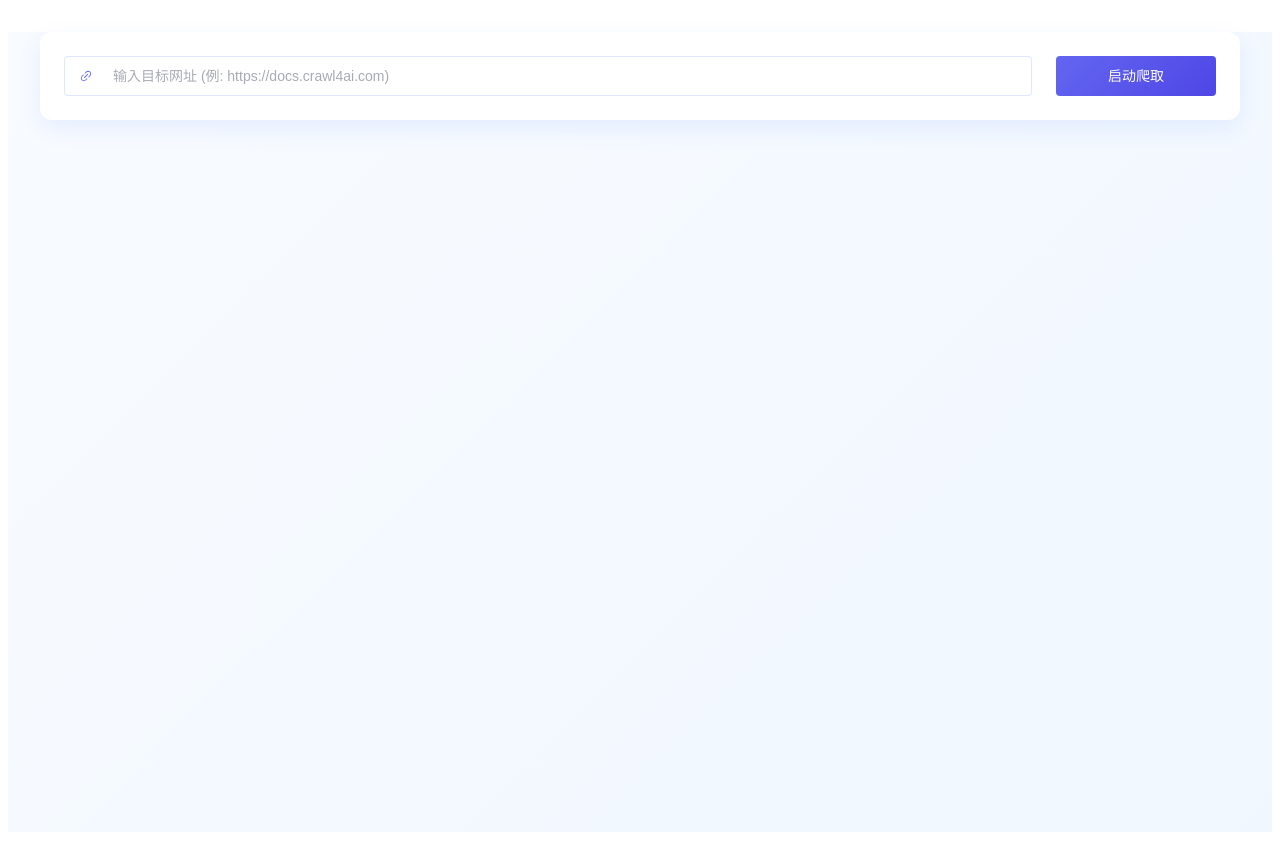
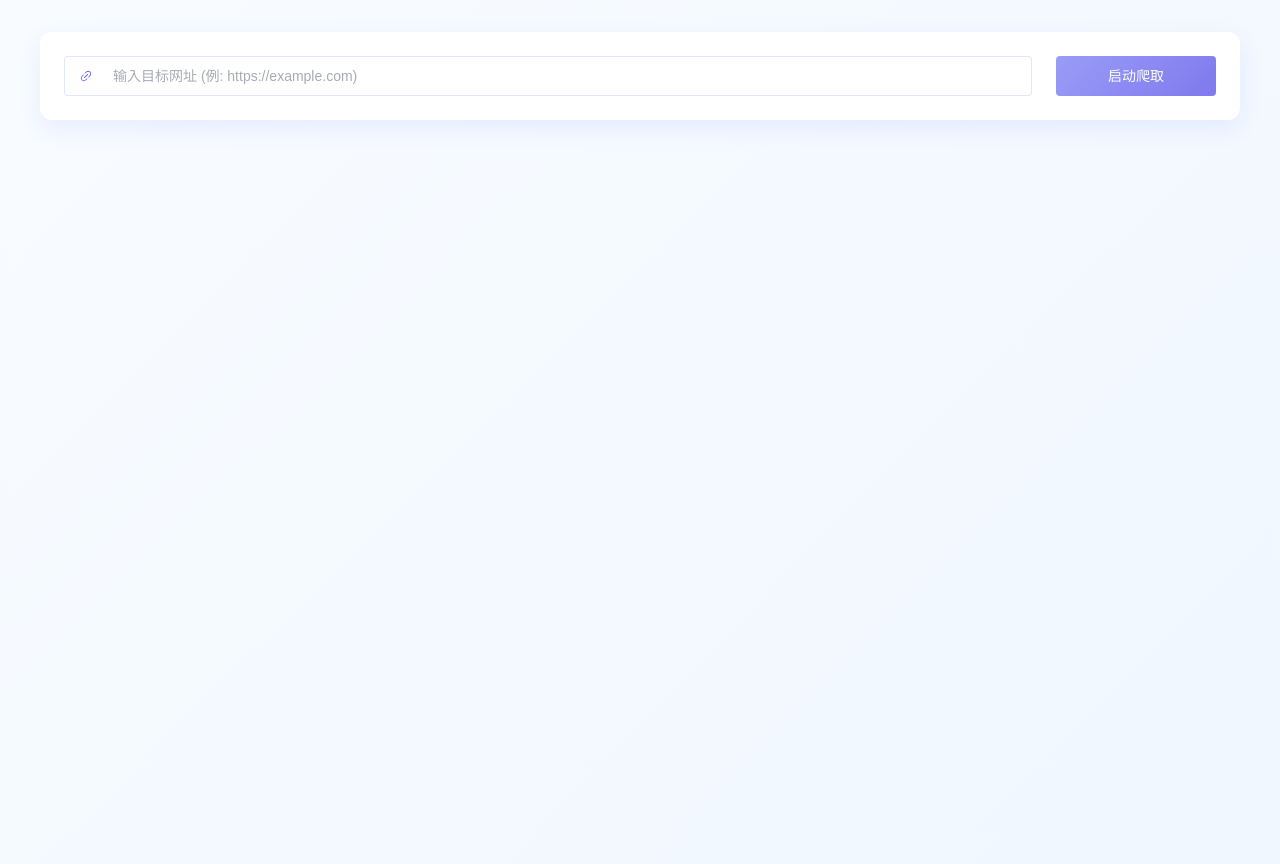
Before and after one commit to RotosAries/crawlerWeb-byRA, a Vue app in the folder frontend/: page / in a window 1280 px wide. Built offline with nearby package versions, Linux system fonts and the light colour scheme.

Commit message:
优化页面背景和输入框交互，增强按钮状态控制

```diff
--- a/frontend/src/App.vue
+++ b/frontend/src/App.vue
@@ -23,4 +23,8 @@ nav {
     }
   }
 }
+
+body {
+  background: linear-gradient(135deg, #f8fbff 0%, #f0f7ff 100%);
+}
 </style>
--- a/frontend/src/views/HomeView.vue
+++ b/frontend/src/views/HomeView.vue
@@ -4,9 +4,11 @@
     <div class="input-group">
       <el-input
         v-model="url"
-        placeholder="输入目标网址 (例: https://docs.crawl4ai.com)"
+        placeholder="输入目标网址 (例: https://example.com)"
         size="large"
         class="modern-input"
+        clearable
+        :disabled="loading"
       >
         <template #prefix>
           <el-icon class="input-prefix"><Link /></el-icon>
@@ -19,6 +21,7 @@
         :loading="loading"
         @click="crawl"
         class="action-button"
+        :disabled="loading || !url"
       >
         {{ loading ? "数据采集中..." : "启动爬取" }}
       </el-button>
@@ -47,6 +50,7 @@
 
 <script>
 import { Link, Document } from "@element-plus/icons-vue";
+// import { ElNotification } from "element-plus"; 未来可能会使用，暂时注释掉
 
 export default {
   name: "EnhancedCrawlerView",
@@ -70,6 +74,13 @@ export default {
     async crawl() {
       if (!this.validateUrl()) {
         this.$message.warning("请输入有效的网页地址");
+
+        // 弹窗形式提示，未来可能会使用，暂时注释掉
+        // ElNotification.warning({
+        //   title: "警告",
+        //   message: "请输入有效的网页地址",
+        //   position: "top-right",
+        // });
         return;
       }
 
@@ -134,7 +145,15 @@ export default {
   background: linear-gradient(135deg, #6366f1 0%, #4f46e5 100%);
   border: none;
 
-  &:hover {
+  &:disabled {
+    background: linear-gradient(135deg, #9a9cf7 0%, #7f79ee 100%);
+  }
+
+  &:disabled:hover {
+    background: linear-gradient(135deg, #9a9cf7 0%, #7f79ee 100%);
+  }
+
+  &:not(:disabled):hover {
     transform: translateY(-1px);
     box-shadow: 0 4px 12px rgba(99, 102, 241, 0.3);
   }
@@ -188,6 +207,7 @@ export default {
   color: #334155;
   white-space: pre-wrap;
   counter-reset: line;
+  text-align: left;
 
   &::before {
     content: attr(data-content);
```
